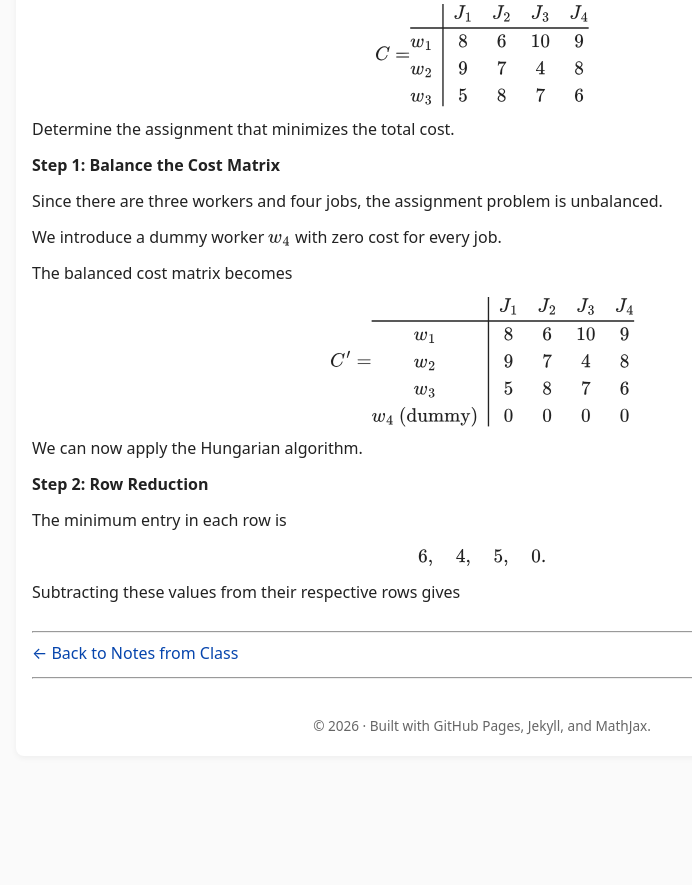
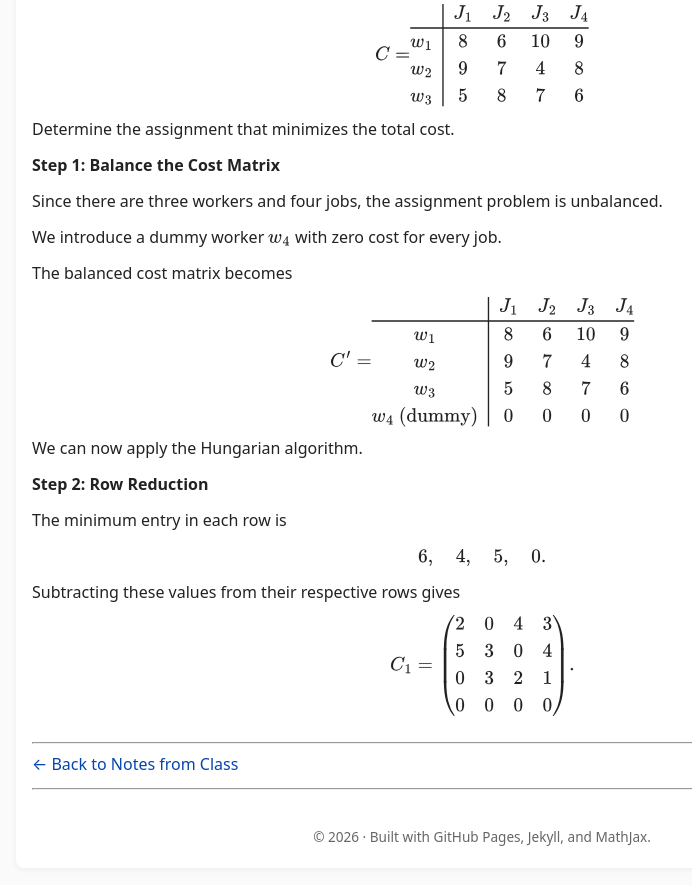
Before and after one commit to SaleemKamaludin/SaleemKamaludin.github.io, a Jekyll site: the page built from courses/math-2276/notes-from-class/supplementary-lecture-6/index.md, in a window 1280 px wide and 900 px high, scrolled down 10348 px. Shown: the top 885 px of the window, without its empty margins (158-850 px from the left). Built offline with Jekyll 4.4.1, drawn with Linux system fonts in a browser that asks for light colours; before the commit the page ends 11136 px from its top, so only the background shows below that.

Commit message:
Add row-reduced matrix C1 to Step 2 of Example 1.4

```diff
--- a/courses/math-2276/notes-from-class/supplementary-lecture-6/index.md
+++ b/courses/math-2276/notes-from-class/supplementary-lecture-6/index.md
@@ -1730,6 +1730,24 @@ w_4\text{ (dummy)} & 0 & 0 & 0 & 0
       </p>
 
     </div>
+
+    <div id="example-unbalanced-assignment-problem-step-2-row-reduced-matrix-c1">
+
+      <div class="display-math">
+
+\[
+C_1=
+\begin{pmatrix}
+2 & 0 & 4 & 3\\
+5 & 3 & 0 & 4\\
+0 & 3 & 2 & 1\\
+0 & 0 & 0 & 0
+\end{pmatrix}.
+\]
+
+      </div>
+
+    </div>
 </div>
 </div>
 
```
